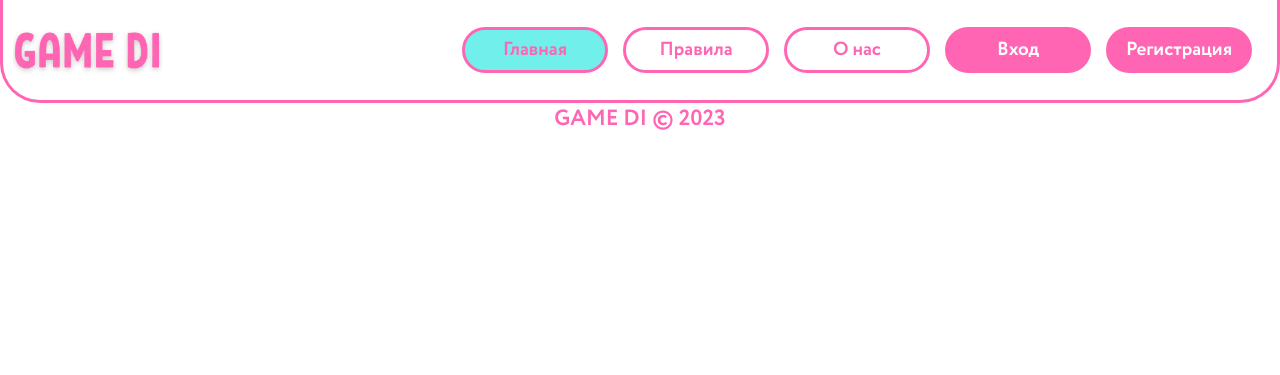
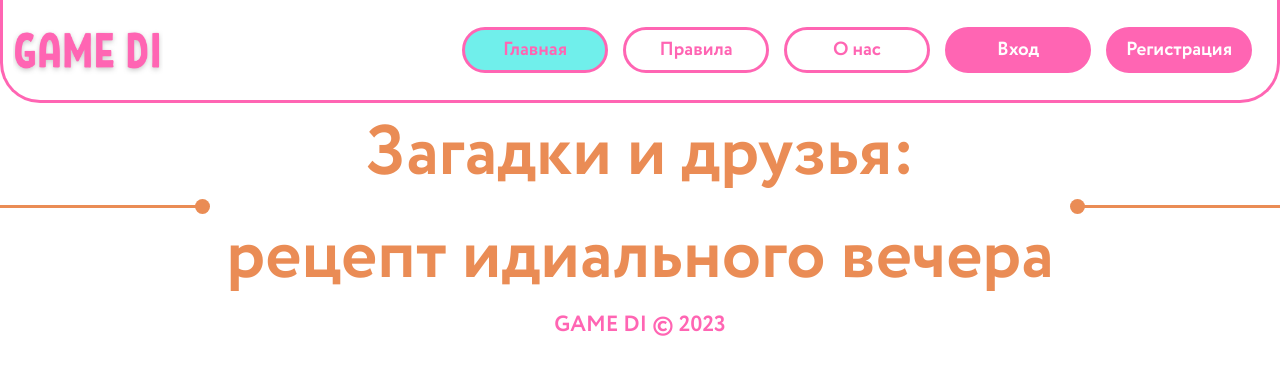
Before and after one commit to platsajacki/gamedi, a Django app: page / in a window 1280 px wide. Shown: the top 375 px of the page. Run offline with Django 4.2, Linux system fonts and the light colour scheme; data that the repository does not hold is empty.

Commit message:
Add order_number in FileModel and front slogan.

```diff
--- a/gamedi/static/css/styles.css
+++ b/gamedi/static/css/styles.css
@@ -21,6 +21,10 @@ header {
 
 footer {
   font-family: 'Circe Bold', sans-serif;
+}
+
+main {
+  font-family: 'Circe Light', sans-serif;
 }
 
 /* Основные стили для меню */
@@ -80,6 +84,82 @@ footer {
   text-align: center;
 }
 
-/* .mirror {
-  transform: scaleX(-1);
-} */
+/* Стили слогана на главном экране */
+.slogan {
+    overflow: hidden;
+    text-align: center;
+    font-size: 70px;
+}
+
+.slogan span {
+    font-family: 'Circe Bold', sans-serif;
+    display: inline-block;
+    vertical-align: middle;
+    color: #EA8C55;
+}
+
+.slogan:before,
+.slogan:after {
+    content: '';
+    display: inline-block;
+    vertical-align: middle;
+    width: 100%;
+    height: 3px;
+    background-color: #EA8C55;
+    position: relative;
+    margin: -20px;
+}
+
+.slogan:before {
+    margin-left: -100%;
+}
+
+.slogan:after {
+    margin-right: -100%;
+}
+
+.circle {
+  height: 15px;
+  width: 15px;
+  background-color: #EA8C55;
+  border-radius: 50%;
+  display: inline-block;
+  vertical-align: middle;
+  position: relative;
+}
+
+/* Стили игр на главном экране */
+.games-list {
+  text-align: center;
+}
+
+.games-list .game {
+  display: flex;
+  justify-content: center;
+  align-items: center;
+}
+
+.games-list .game .img-home {
+	width: 660px;
+	height: 380px;
+	background: #FF65B3;
+  border-radius: 30px;
+  justify-content: center;
+  align-items: center;
+  display: flex;
+  position: relative;
+  overflow: hidden;
+}
+
+.games-list .game .img-home img {
+  border-radius: 30px;
+  width: 640px;
+	height: 360px;
+  object-fit: cover;
+  max-width: 96%;
+}
+
+.games-list .game .discription {
+  width: 660px;
+	height: 380px;
+}
--- a/gamedi/templates/games/game_list.html
+++ b/gamedi/templates/games/game_list.html
@@ -6,7 +6,24 @@
 {% endblock %}
 
 {% block content %}
+  <div class="slogan">
+    <div class="circle"></div>
+    <span>
+      Загадки и друзья:<br>
+      рецепт идиального вечера
+    </span>
+    <div class="circle"></div>
+  </div>
+  <div class="games-list">
   {% for game in game_list %}
-    Тут {{ game }}
+    <div class="game">
+      <div class="img-home">
+          <img src="{{ game.cover.url }}">
+      </div>
+      <div class="discription">
+        {{ game }}
+      </div>
+    </div>
   {% endfor %}
+  </div>
 {% endblock %}
```
Also changed, not shown: gamedi/core/models.py (+8 -3 lines), gamedi/games/models.py (+4 -4 lines), gamedi/games/signals.py (+6 -3 lines), gamedi/games/migrations/0004_admingamefile_usergamefile_game_cover_and_more_squashed_0005_admingamefile_order_number_usergamefile_order_number.py.
